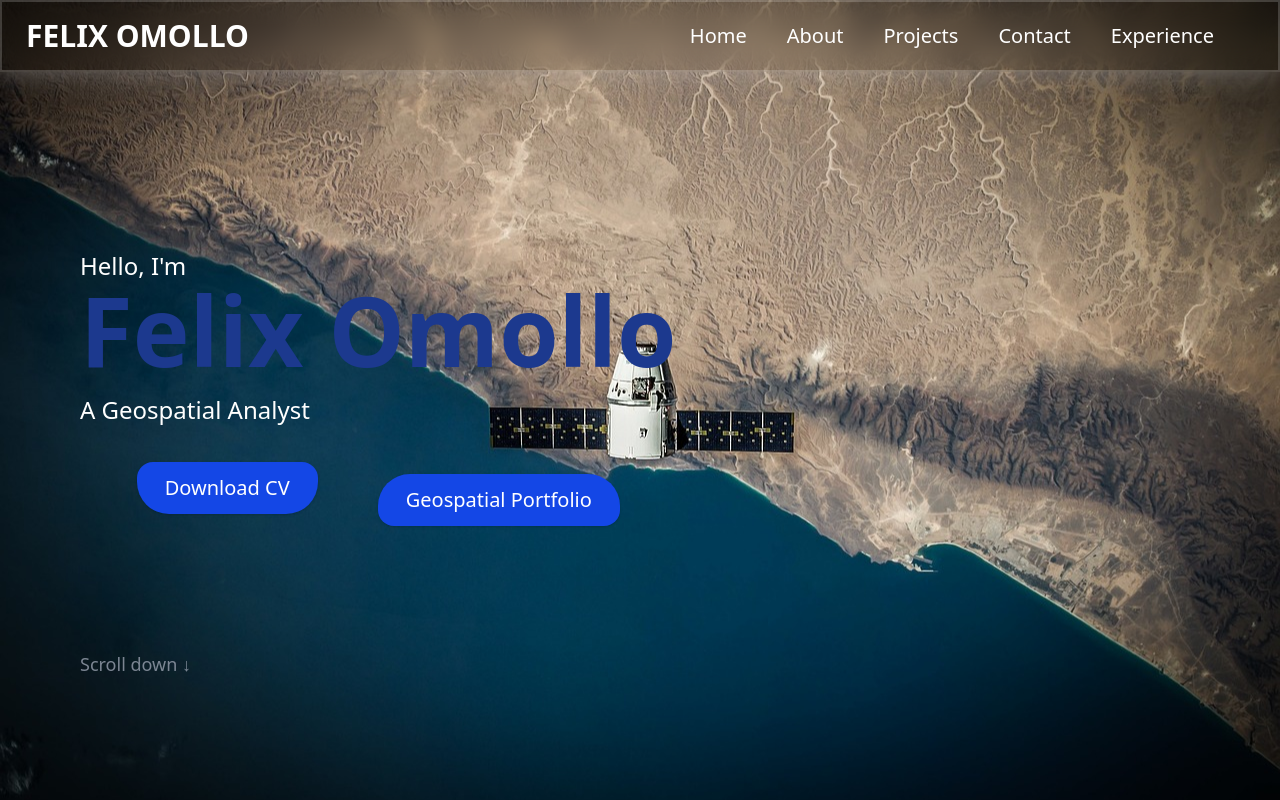
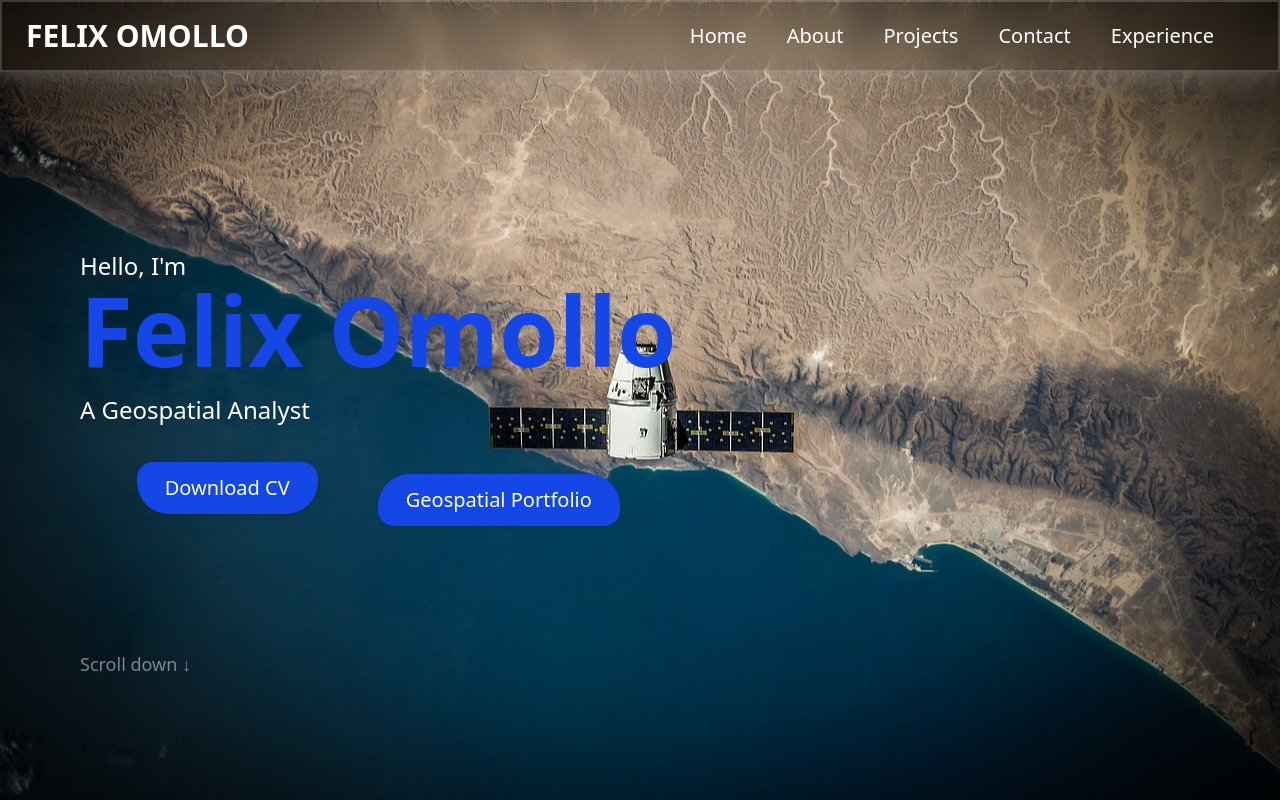
Before and after one commit to FelixOmollo/felix-portfolio, a React (Vite) app: page / in a window 1280 px wide. Shown: the top 800 px of the page. Built offline with nearby package versions, Linux system fonts and the light colour scheme.

Commit message:
Modify color ramp for site

```diff
--- a/src/components/Contact.jsx
+++ b/src/components/Contact.jsx
@@ -28,7 +28,7 @@ export default function Contact() {
   };
 
   return (
-    <section id="contact" className="py-20 bg-gray-50 text-center overflow-x-hidden">
+    <section id="contact" className="py-20 bg-[#A8DCD1] text-center overflow-x-hidden">
       <h2 className="text-3xl font-bold text-blue-900 lg:text-4xl mb-6">Get In Touch</h2>
 
       <div className="grid grid-cols-1 md:grid-cols-1 lg:grid-cols-2">
--- a/src/components/Hero.jsx
+++ b/src/components/Hero.jsx
@@ -10,7 +10,7 @@ export default function Hero() {
                                 {/* Text content on top */}
         <div className="flex flex-col items-center lg:items-start sm:items-center space-y-2 sm:space-y-4">
           <p className="text-white text-md sm:text-lg md:mb-10 lg:mb-0 md:text-3xl lg:text-2xl">Hello, I'm</p>
-          <h1 className="text-4xl font-extrabold text-blue-900 sm:text-6xl md:text-8xl">Felix Omollo</h1>
+          <h1 className="text-4xl font-extrabold text-blue-700 sm:text-6xl md:text-8xl">Felix Omollo</h1>
           <p className="text-white text-md sm:text-base m-2 md:m-10 lg:m-0 md:text-3xl lg:text-2xl">A Geospatial Analyst </p>
         </div>
                                 {/* Buttons */}
--- a/src/components/Projects.jsx
+++ b/src/components/Projects.jsx
@@ -129,10 +129,10 @@ export default function Projects() {
                 </div>
                 {/* Button */}
                 <div className="flex mb-5 mt-5 md:mt-7 lg:mt-5 ml-5 items-center gap-3 md:gap-5 lg:gap-3">
-                  <Link to="/projects/lulc-kajiado" className="inline-block bg-blue-700 text-white md:text-lg py-2 lg:text-lg font-medium rounded-2xl w-40 shadow hover:bg-amber-600 transition-transform duration-500 active:scale-115">View Details
+                  <Link to="/projects/lulc-kajiado" className="inline-block bg-blue-700 text-white md:text-lg py-2 lg:text-lg font-medium rounded-2xl w-40 shadow hover:bg-amber-600  transition-transform duration-500 active:scale-115">View Details
                   </Link>
                   {/* External link to project */}
-                  <a href="#" rel="noopener noreferrer" className="inline-flex items-center justify-center border border-green-800 text-green-800 p-2 rounded-md hover:bg-green-800 hover:text-white transition-transform duration-500 active:scale-125">
+                  <a href="/mappage/Kajiado_lulc" rel="noopener noreferrer" className="inline-flex items-center justify-center border border-green-800 text-green-800 p-2 rounded-md hover:bg-green-800 hover:text-white transition-transform duration-500 active:scale-125">
                     <ExternalLink className="w-5 h-5 md:w-10 md:h-6" />
                   </a>
                 </div>
```
Also changed, not shown: 1 other file (tests, documents, lock files or other folders).
